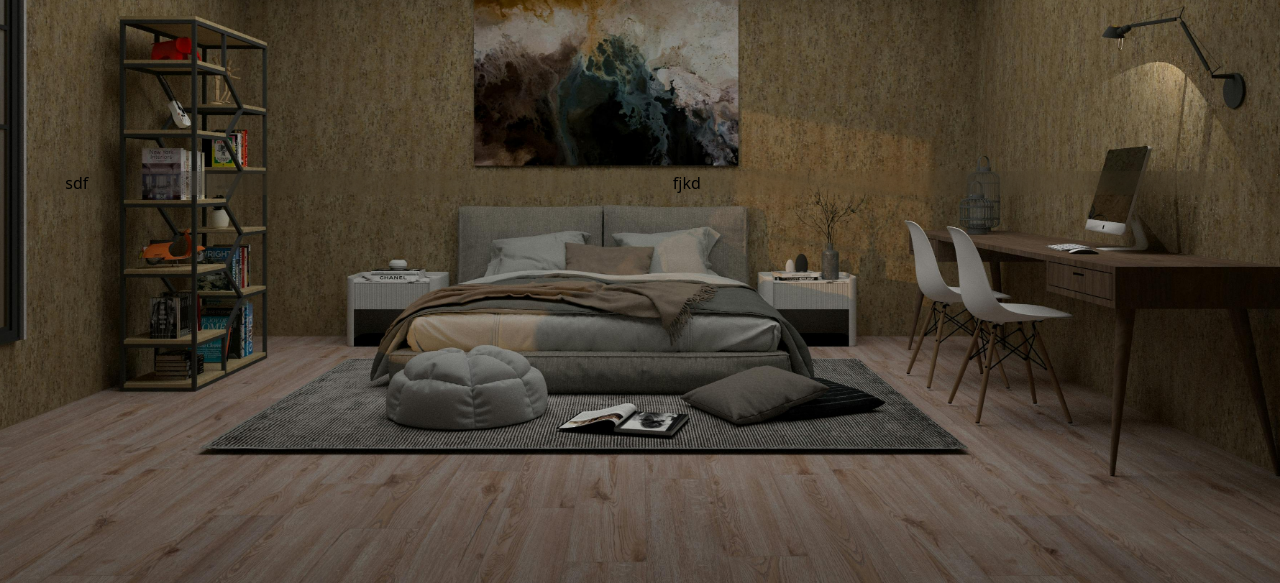
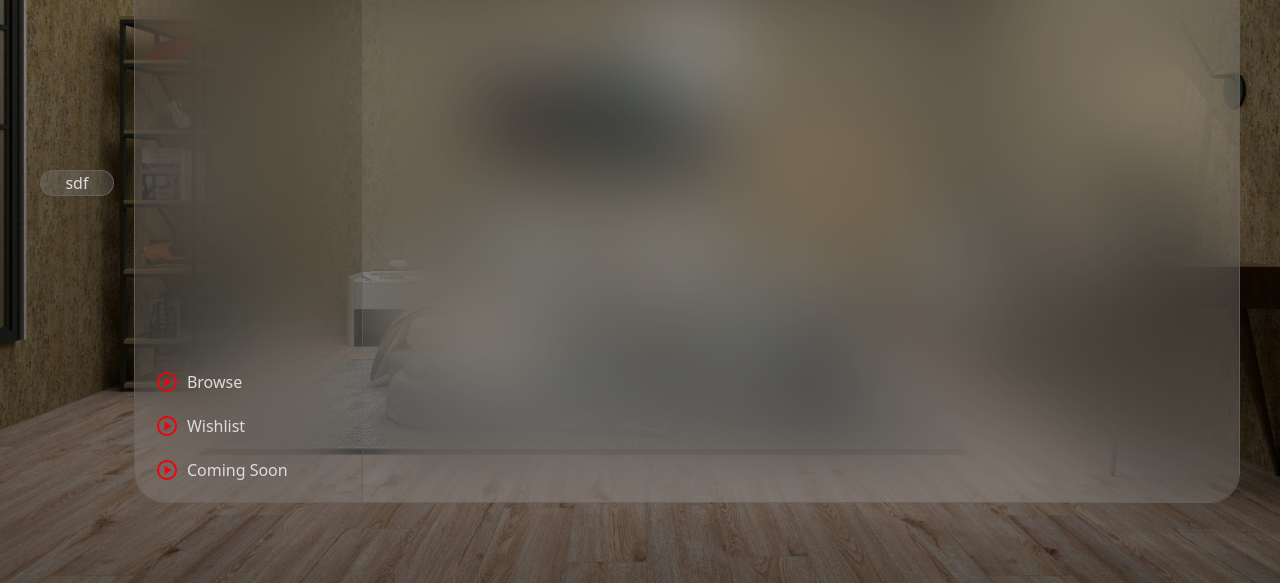
Before and after one commit to LiTTleCoMi/twind, a plain HTML site: page src/index.html in a window 1280 px wide. Shown: the part 217-800 px from the top of the page. Drawn offline with Linux system fonts and the light colour scheme.

Commit message:
got the bulk structure for the home done

```diff
--- a/src/index.html
+++ b/src/index.html
@@ -7,12 +7,32 @@
 </head>
 <body>
     <div class="background bg-cover bg-center h-screen w-screen text-center">
-        <div class="flex items-center h-screen w-auto mx-10 py-20 gap-5">
-            <div class="w-20 backdrop-blur-lg">
+        <div class="flex items-center h-screen w-auto mx-10 py-20 gap-x-5">
+            <div class="w-20 backdrop-blur-2xl bg-gray-300/15 h-fit border rounded-full">
                 sdf
             </div>
-            <div class="w-full backdrop-blur-lg">
-                fjkd
+            <div class="w-full h-full flex overflow-hidden border home min-h-fit">
+                <div class="backdrop-blur-2xl bg-gray-300/15 h-full w-fit flex-col flex justify-between">
+                    <img src="../images/netflix.png" alt="netflix logo" class="header-item">
+                    <div class="flex flex-col gap-y-5" class="home-nav">
+                        <div class="flex gap-x-2">
+                            <img src="../svg/play.svg" alt="play">
+                            <span>Browse</span>
+                        </div>
+                        <div class="flex gap-x-2">
+                            <img src="../svg/play.svg" alt="play">
+                            <span>Wishlist</span>
+                        </div>
+                        <div class="flex gap-x-2">
+                            <img src="../svg/play.svg" alt="play">
+                            <span>Coming Soon</span>
+                        </div>
+                    </div>
+                </div>
+                <div class="barrier"></div>
+                <div class="backdrop-blur-2xl bg-gray-300/20 h-full w-full">
+
+                </div>
             </div>
         </div>
     </div>
--- a/src/input.css
+++ b/src/input.css
@@ -1,4 +1,33 @@
 @import "tailwindcss";
+* {
+    color: #ddd;
+}
 .background {
     background-image: url(../images/living-room.jpg);
 }
+/* rgb(229, 9, 20) */
+
+.home > * {
+    padding: 20px;
+}
+.border {
+    border-radius: 30px;
+    border: 1px solid rgba(100, 100, 100, 0.862);
+}
+.barrier {
+    height: 100%;
+    width: 1px;
+    background-color: rgba(100, 100, 100, 0.862);
+    padding: 0;
+    margin: 0;
+}
+.header-item {
+    height: 100px;
+    width: 238px;
+}
+.home-nav {
+    margin-left: 20px;
+}
+.home-nav * {
+    font-size: 15px;
+}
```
Also changed, not shown: images/netflix.png (added), src/output.css, svg/play.svg (added).
